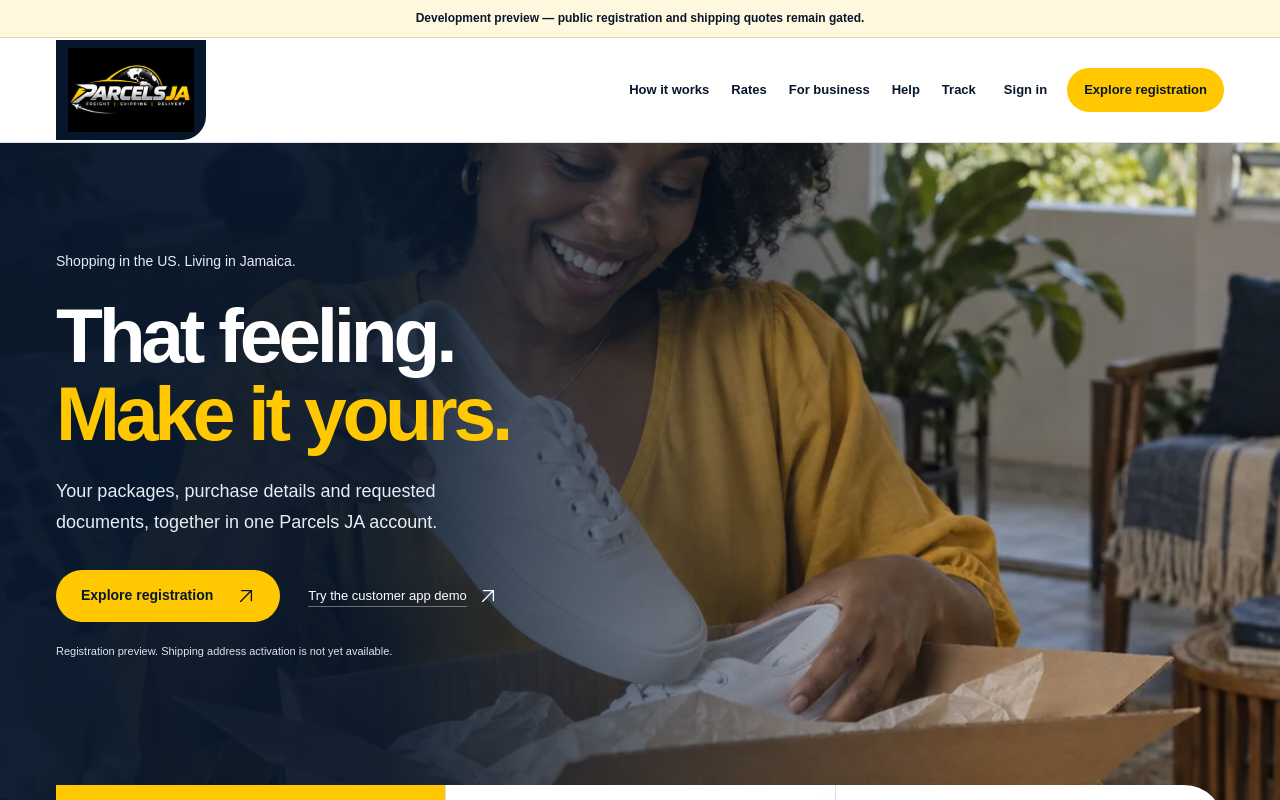
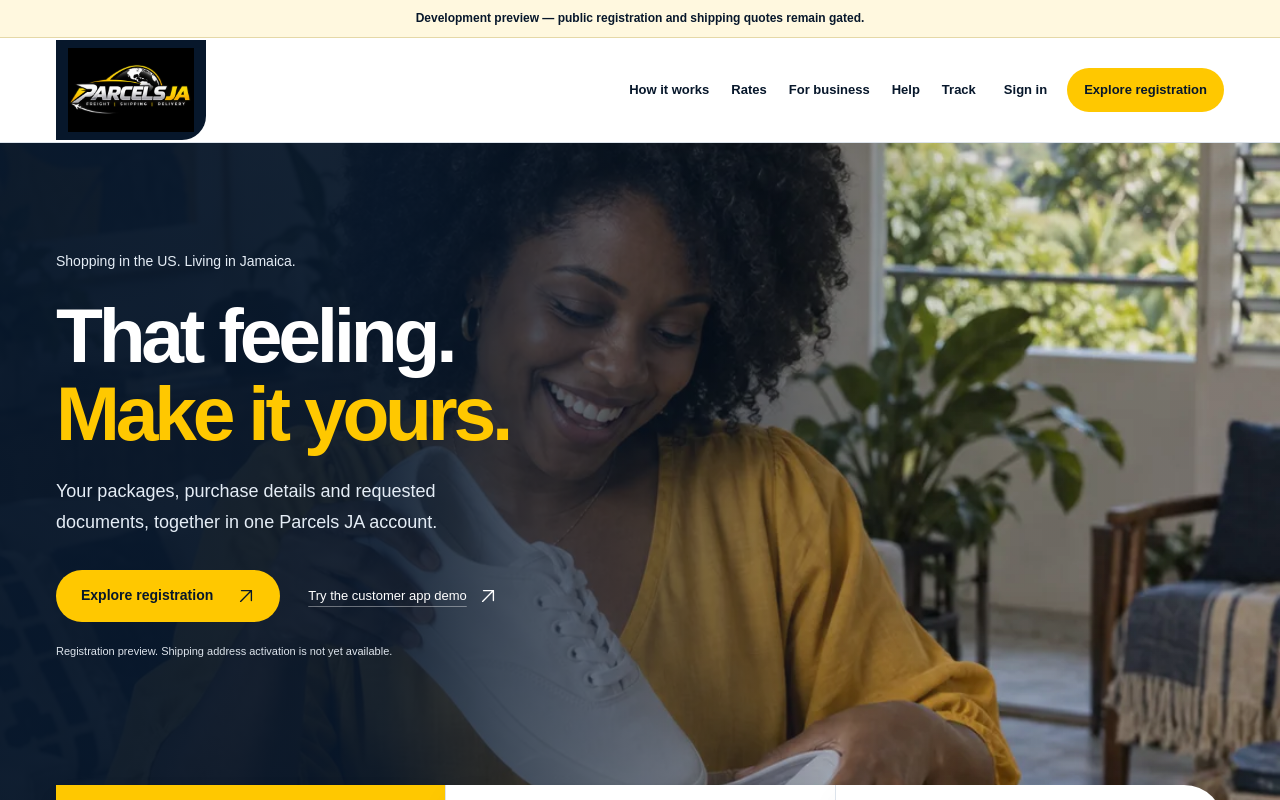
Before and after one commit to andremillwood/parcelsjm, a Next.js app: page / in a window 1280 px wide. Shown: the top 800 px of the page. Built offline with nearby package versions, Linux system fonts and the light colour scheme.

Commit message:
Verify shipping shortcuts and refine hero framing and dark-panel contrast

```diff
--- a/app/(marketing)/logistics.css
+++ b/app/(marketing)/logistics.css
@@ -108,7 +108,7 @@
   background: var(--ink);
 }
 .m-campaign-hero .m-hero-lifestyle img {
-  object-position: 75% 46%;
+  object-position: 75% 30%;
 }
 .m-campaign-hero .m-hero-lifestyle::after {
   content: "";
--- a/app/(marketing)/page.tsx
+++ b/app/(marketing)/page.tsx
@@ -59,7 +59,7 @@ export default function Home() {
                 alt="Illustrative scene of a woman unpacking new sneakers in a sunlit Jamaican home"
                 fill
                 priority
-                sizes="(max-width: 900px) 100vw, 50vw"
+                sizes="100vw"
               />
             </div>
           </figure>
--- a/app/(workspace)/logistics.css
+++ b/app/(workspace)/logistics.css
@@ -179,7 +179,7 @@
 .w-address-card h2 {
   color: white;
 }
-.w-address-card p,
+.w-address-card p:not(.w-eyebrow),
 .w-address-card .w-eyebrow,
 .w-address-card .w-muted {
   color: #c8d5e4;
@@ -195,6 +195,10 @@
 }
 .w-address-card :focus-visible {
   outline-color: var(--w-yellow);
+}
+.w-address-card .w-pending {
+  color: white;
+  border-color: #ffffff38;
 }
 .w-address-card .w-dl > div {
   border-color: #ffffff30;
```
Also changed, not shown: 1 other file (tests, documents, lock files or other folders).
